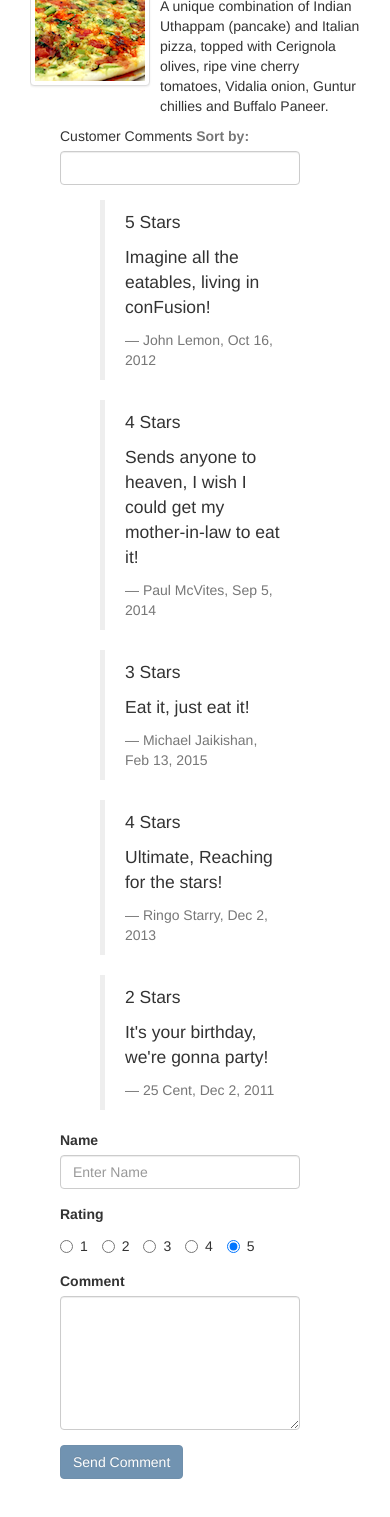
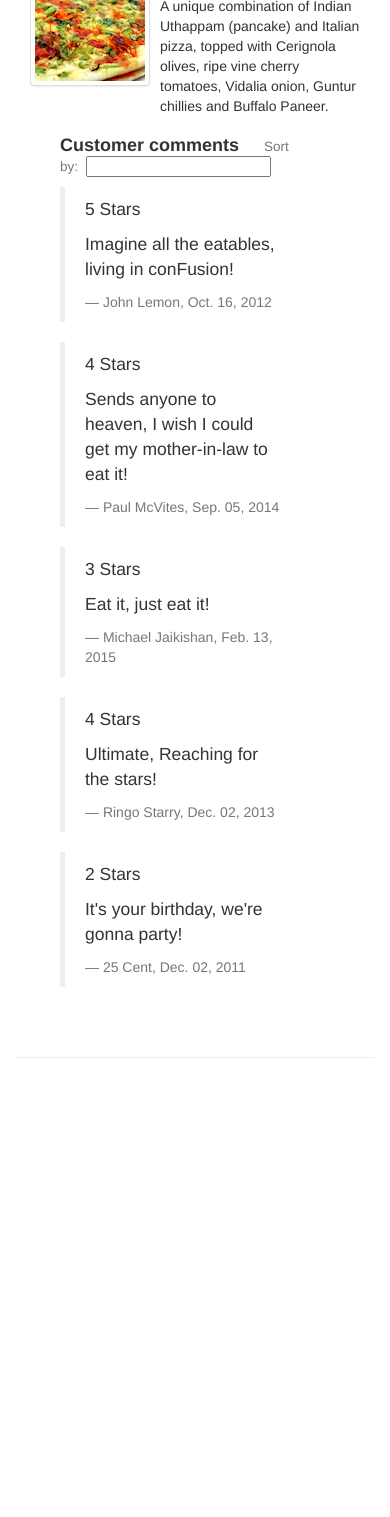
Before and after one commit to adacapo21/conFusion, a website: page app/dishdetail.html in a window 390 px wide. Shown: the part 175-1692 px from the top of the page. After the commit the page ends 1233 px from the top, so only its background shows below. Drawn offline with Linux system fonts and the light colour scheme.

Commit message:
week 1 completed

```diff
--- a/app/dishdetail.html
+++ b/app/dishdetail.html
@@ -9,13 +9,11 @@
          content must come *after* these tags -->
     <title>Ristorante Con Fusion: Menu</title>
         <!-- Bootstrap -->
-    <!-- build:css styles/main.css -->
     <link href="../public/lib/bootstrap/dist/css/bootstrap.min.css" rel="stylesheet">
     <link href="../public/lib/bootstrap/dist/css/bootstrap-theme.min.css" rel="stylesheet">
     <link href="../public/lib/font-awesome/css/font-awesome.min.css" rel="stylesheet">
     <link href="styles/bootstrap-social.css" rel="stylesheet">
     <link href="styles/mystyles.css" rel="stylesheet">
-    <!-- endbuild -->
 
     <!-- HTML5 shim and Respond.js for IE8 support of HTML5 elements and media queries -->
     <!-- WARNING: Respond.js doesn't work if you view the page via file:// -->
@@ -27,99 +25,93 @@
 
 <body>
 
-<div class="container" ng-controller="DishDetailController">
-    <div class="row row-content">
+    <div class="container">
+        <div class="row row-content" ng-controller="dishDetailController as dishCtrl">
             <div class="col-xs-12">
                 <div class="media">
                     <div class="media-left media-middle">
                         <a href="#">
-                        <img class="media-object img-thumbnail"
-                             ng-src={{dish.image}} alt="{{dish.name}}">
+                        <img class="media-object img-thumbnail" ng-src={{dishCtrl.dish.image}} alt="Uthappizza">
                         </a>
                     </div>
                     <div class="media-body">
-                    <h2 class="media-heading">{{dish.name}}
-                        <span class="label label-danger">{{dish.label}}</span>
-                        <span class="badge">{{dish.price | currency}}</span></h2>
-                    <p>{{dish.description}}</p>
+                        <h2 class="media-heading">{{dishCtrl.dish.name}}
+                         <span class="label label-danger">{{dishCtrl.dish.label}}</span>
+                         <span class="badge">{{dishCtrl.dish.price | currency}}</span></h2>
+                        <p>{{dishCtrl.dish.description}}</p>
                     </div>
                 </div>
             </div>
-        <!--task2-->
-        <div class="col-xs-9 col-xs-offset-1" ng-controller="DishCommentController">
-            <form class="form-inline">
-                <div class="form-group">
-                    <span class="text-bold">Customer Comments</span>
-                    <label for="filter" class="text-muted text-norm"> Sort by: </label>
-                    <input type="text" class="form-control" id="filter" ng-model="order">
-                </div>
-            </form>
-            <ul>
-                <blockquote ng-repeat="comment in dish.comments | orderBy: order">
-                    <p>{{comment.rating}} Stars</p>
-                    <p>{{comment.comment}}</p>
-                    <footer>{{comment.author}}, {{comment.date | date}}</footer>
+            <div class="col-xs-9 col-xs-offset-1">
+                <h4><strong>Customer comments</strong> &nbsp; &nbsp;
+                    <span><small>Sort by: &nbsp;<input type="text" ng-model="sortOrder"></small></span></h4>
+                <div ng-repeat="dish in dishCtrl.dish.comments | orderBy:sortOrder">
+                    <blockquote>
+                        <p>{{dish.rating}} Stars</p>
+                        <p>{{dish.comment}}</p>
+                        <footer>{{dish.author}}, {{dish.date | date:'MMM. dd, yyyy'}}</footer>
                     </blockquote>
-            </ul>
-            <ul ng-show="commentForm.$valid && !commentForm.$pristine">
-                <blockquote>
-                    <p>{{comment.rating}} Stars</p>
-                    <p>{{comment.comment}}</p>
-                    <footer>{{comment.author}}, {{comment.date | date}}</footer>
-                </blockquote>
-            </ul>
-            <form class="form-horizontal" name="commentForm" ng-submit="submitComment()" novalidate>
-                <div class="form-group" ng-class="{ 'has-error':
-                        commentForm.author.$error.required &&
-                        !commentForm.author.$pristine }">
-                    <label for="author" class="col-sm-2 control-label">Name</label>
-                    <div class="col-sm-10">
-                        <input type="text" class="form-control" id="author"
-                               name="author" placeholder="Enter Name"
-                               ng-model="comment.author" required>
-                            <span ng-show="commentForm.author.$error.required &&
-                                !commentForm.author.$pristine" class="help-block">
-                                Youir name is required.
-                            </span>
-                    </div>
-                </div>
-                <div class="form-group">
-                    <label for="rating" class="col-sm-2 control-label">Rating</label>
-                    <div class="col-sm-10">
-                        <label class="radio-inline"><input type='radio' name="rating" value="1" ng-model="comment.rating">1</label>
-                        <label class="radio-inline"><input type='radio' name="rating" value="2" ng-model="comment.rating">2</label>
-                        <label class="radio-inline"><input type='radio' name="rating" value="3" ng-model="comment.rating">3</label>
-                        <label class="radio-inline"><input type='radio' name="rating" value="4" ng-model="comment.rating">4</label>
-                        <label class="radio-inline"><input type='radio' name="rating" value="5" ng-model="comment.rating" checked>5</label>
-                    </div>
-                </div>
-                <div class="form-group" ng-class="{ 'has-error':
-                        commentForm.comment.$error.required &&
-                        !commentForm.comment.$pristine }">
-                    <label for="comment" class="col-sm-2 control-label">Comment</label>
-                    <div class="col-sm-10">
-                            <textarea class="form-control" name="comment" rows="6" ng-model="comment.comment" required>
-                            </textarea>
-                            <span ng-show="commentForm.comment.$error.required &&
-                                !commentForm.comment.$pristine" class="help-block">
-                                Your comment is required.
-                            </span>
-                    </div>
-                </div>
-                <div class="form-group">
-                    <div class="col-sm-offset-2 col-sm-10">
-                        <button type="submit" class="btn btn-primary"
-                                ng-disabled="commentForm.$invalid">Send Comment</button>
-                    </div>
-                </div>
-            </form>
                 </div>
             </div>
         </div>
 
-<!-- build:js scripts/main.js -->
+    </div>
+
     <script src="../public/lib/angular/angular.min.js"></script>
-<script src="scripts/controllers.js"></script>
+    <script>
+
+        var app = angular.module('confusionApp',[]);
+
+        app.controller('dishDetailController', function() {
+
+            var dish ={
+                          name:'Uthapizza',
+                          image: 'images/uthapizza.png',
+                          category: 'mains',
+                          label:'Hot',
+                          price:'4.99',
+                          description:'A unique combination of Indian Uthappam (pancake) and Italian pizza, topped with Cerignola olives, ripe vine cherry tomatoes, Vidalia onion, Guntur chillies and Buffalo Paneer.',
+                           comments: [
+                               {
+                                   rating:5,
+                                   comment:"Imagine all the eatables, living in conFusion!",
+                                   author:"John Lemon",
+                                   date:"2012-10-16T17:57:28.556094Z"
+                               },
+                               {
+                                   rating:4,
+                                   comment:"Sends anyone to heaven, I wish I could get my mother-in-law to eat it!",
+                                   author:"Paul McVites",
+                                   date:"2014-09-05T17:57:28.556094Z"
+                               },
+                               {
+                                   rating:3,
+                                   comment:"Eat it, just eat it!",
+                                   author:"Michael Jaikishan",
+                                   date:"2015-02-13T17:57:28.556094Z"
+                               },
+                               {
+                                   rating:4,
+                                   comment:"Ultimate, Reaching for the stars!",
+                                   author:"Ringo Starry",
+                                   date:"2013-12-02T17:57:28.556094Z"
+                               },
+                               {
+                                   rating:2,
+                                   comment:"It's your birthday, we're gonna party!",
+                                   author:"25 Cent",
+                                   date:"2011-12-02T17:57:28.556094Z"
+                               }
+
+                           ]
+                    };
+
+            this.dish = dish;
+
+        });
+
+    </script>
+
 </body>
 
 </html>
```
Lines whose indentation alone changed are shown as unchanged.
